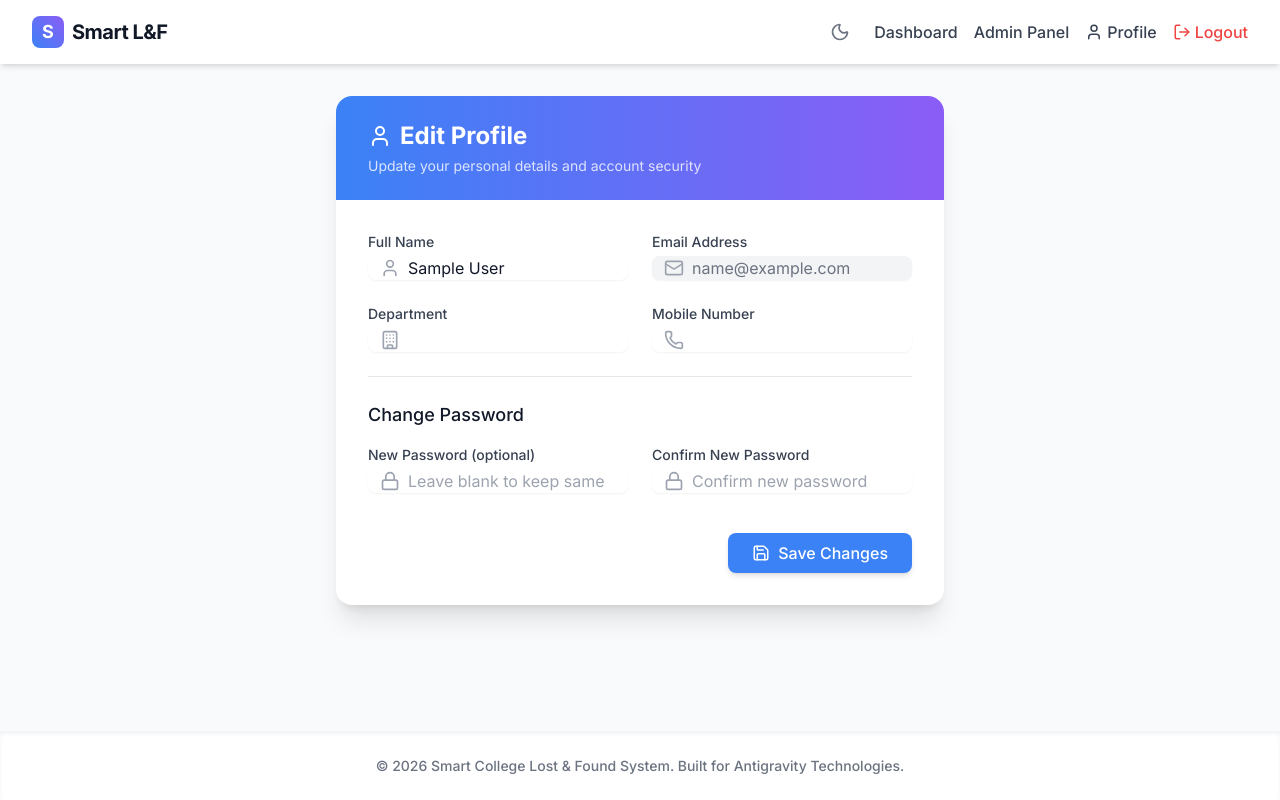
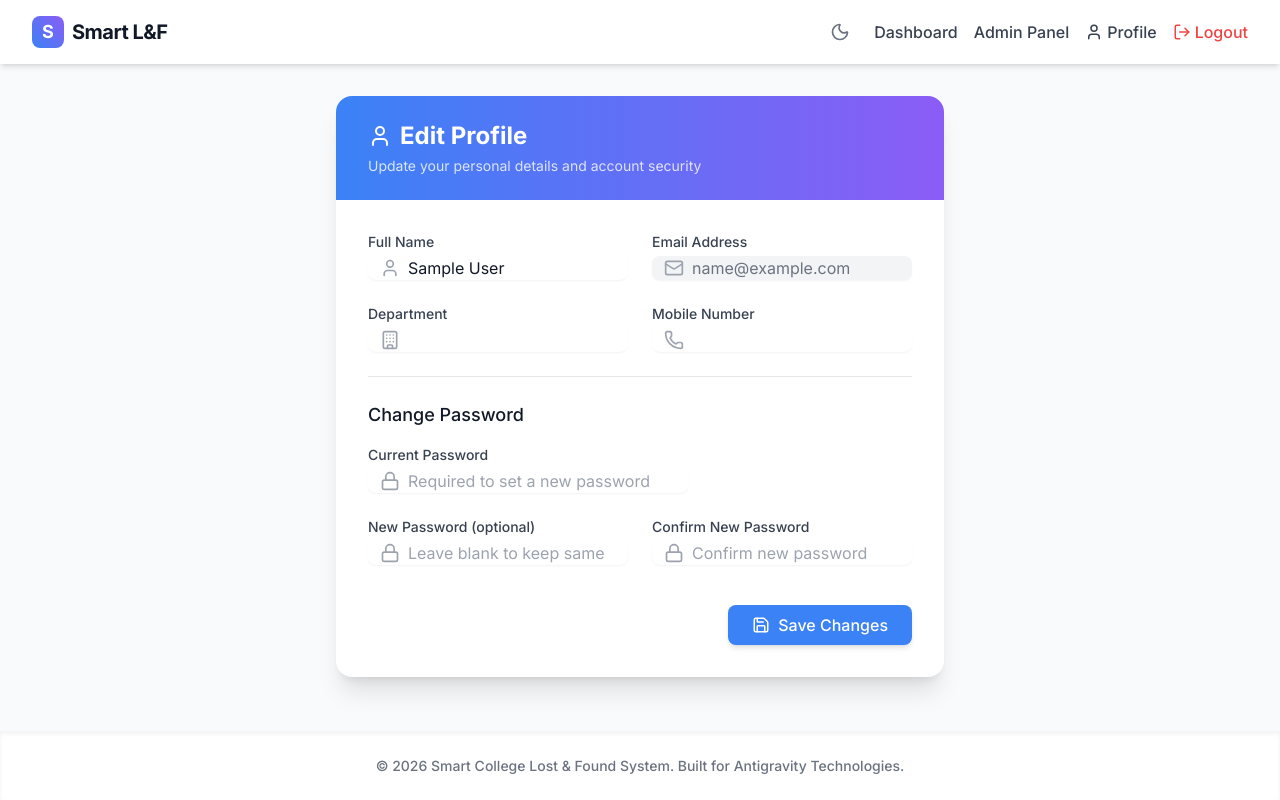
Before and after one commit to nivas2008/smart-college-lost-found, a React (Vite) app in the folder client/: page /profile in a window 1280 px wide. Built offline with nearby package versions, Linux system fonts and the light colour scheme; no server answers; sample sign-in values are in the browser's storage.

Commit message:
feat: require old password for setting new password

```diff
--- a/client/src/pages/ProfilePage.jsx
+++ b/client/src/pages/ProfilePage.jsx
@@ -9,6 +9,7 @@ const ProfilePage = () => {
     name: '',
     department: '',
     mobile: '',
+    oldPassword: '',
     password: '',
     confirmPassword: ''
   });
@@ -33,6 +34,11 @@ const ProfilePage = () => {
 
   const handleSubmit = async (e) => {
     e.preventDefault();
+
+    if (formData.password && !formData.oldPassword) {
+      return setError('Please provide your current password to set a new one');
+    }
+
     if (formData.password && formData.password !== formData.confirmPassword) {
       return setError('Passwords do not match');
     }
@@ -46,12 +52,13 @@ const ProfilePage = () => {
         name: formData.name,
         department: formData.department,
         mobile: formData.mobile,
+        oldPassword: formData.oldPassword || undefined,
         password: formData.password || undefined
       });
 
       updateSession(data);
       setSuccess(true);
-      setFormData(prev => ({ ...prev, password: '', confirmPassword: '' }));
+      setFormData(prev => ({ ...prev, oldPassword: '', password: '', confirmPassword: '' }));
     } catch (err) {
       setError(err.response?.data?.message || 'Failed to update profile');
     } finally {
@@ -160,6 +167,26 @@ const ProfilePage = () => {
 
             <div className="pt-6 border-t border-gray-200 dark:border-gray-700">
               <h3 className="text-lg font-medium text-gray-900 dark:text-white mb-4">Change Password</h3>
+
+              <div className="mb-6 sm:max-w-xs">
+                <label className="block text-sm font-medium text-gray-700 dark:text-gray-300 mb-1">
+                  Current Password
+                </label>
+                <div className="relative">
+                  <div className="absolute inset-y-0 left-0 pl-3 flex items-center pointer-events-none">
+                    <Lock className="h-5 w-5 text-gray-400" />
+                  </div>
+                  <input
+                    type="password"
+                    name="oldPassword"
+                    value={formData.oldPassword}
+                    onChange={handleChange}
+                    placeholder="Required to set a new password"
+                    className="pl-10 w-full rounded-lg border-gray-300 dark:border-gray-600 bg-white dark:bg-dark-lighter text-gray-900 dark:text-white shadow-sm focus:border-primary focus:ring focus:ring-primary/20 transition-all"
+                  />
+                </div>
+              </div>
+
               <div className="grid grid-cols-1 gap-6 sm:grid-cols-2">
                 <div>
                   <label className="block text-sm font-medium text-gray-700 dark:text-gray-300 mb-1">
```
Also changed, not shown: 1 other file (tests, documents, lock files or other folders).
